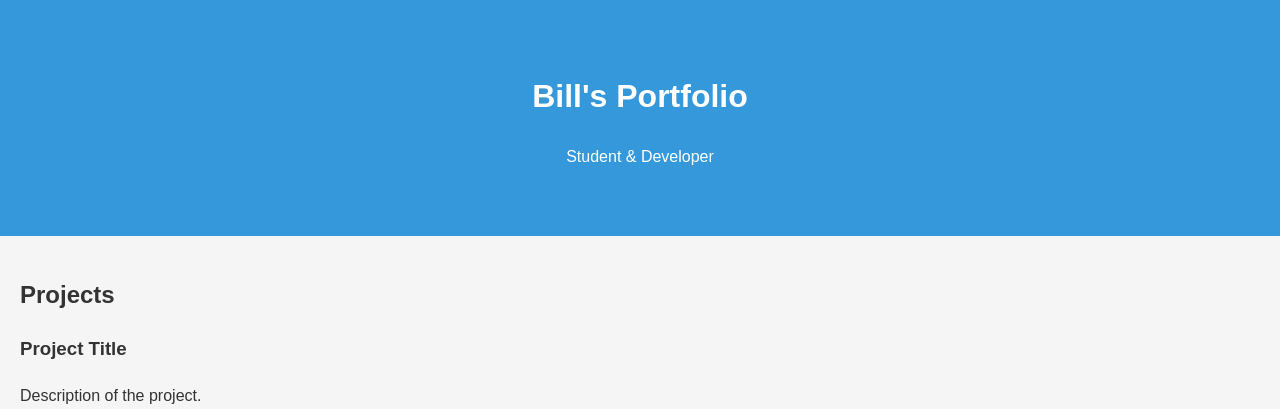
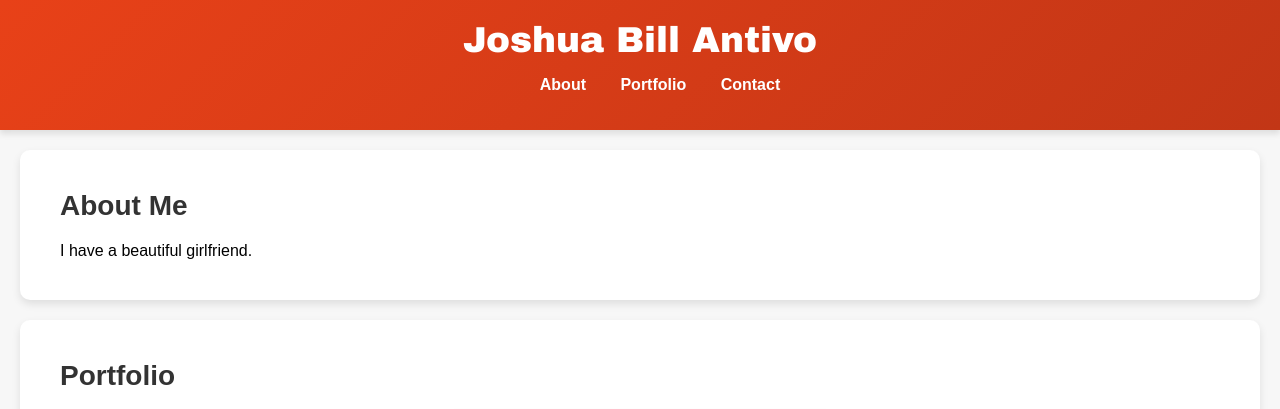
Before and after one commit to joshbill25/bill_portfolio, a PHP site: page / in a window 1280 px wide. Shown: the top 409 px of the page. Run offline with PHP 8.4, Linux system fonts and the light colour scheme.

Commit message:
Add files via upload

````diff
--- a/Bill Portfolio/index.html
+++ b/Bill Portfolio/index.html
@@ -1,24 +1,48 @@
-
 <!DOCTYPE html>
-<html>
+<html lang="en">
 <head>
-    <title>Your Name - Portfolio</title>
-    <link rel="stylesheet" type="text/css" href="style.css">
+    <meta charset="UTF-8">
+    <meta name="viewport" content="width=device-width, initial-scale=1.0">
+    <title>Bill Portfolio</title>
+    <link rel="stylesheet" href="style.css">
 </head>
 <body>
     <header>
-        <h1>Bill's Portfolio</h1>
-        <p>Student &amp; Developer</p>
+        <h1>Joshua Bill Antivo</h1>
+        <nav>
+            <ul>
+                <li><a href="#about">About</a></li>
+                <li><a href="#portfolio">Portfolio</a></li>
+                <li><a href="#contact">Contact</a></li>
+            </ul>
+        </nav>
     </header>
-    <section id="projects">
-        <h2>Projects</h2>
-        <!-- Add your project details here -->
+
+    <section id="about">
+        <h2>About Me</h2>
+        <p>I have a beautiful girlfriend.</p>
+    </section>
+
+    <section id="portfolio">
+        <h2>Portfolio</h2>
         <div class="project">
-            <h3>Project Title</h3>
-            <p>Description of the project.</p>
-            <a href="project-link">View Project</a>
-</div>
+            <img src="home%20page.jpg" alt="Project 1">
+            <h3>Project 1</h3>
+            <p>League of Legends.</p>
+        </div>
+        <div class="project">
+            <img src="desktop%20wallpaper.jpg" alt="Project 2">
+            <h3>Project 2</h3>
+            <p>Description of Project 2.</p>
+        </div>
+        <!-- Add more projects as needed -->
     </section>
+
+    <section id="contact">
+        <h2>Contact Me</h2>
+        <p>You can reach me at joshuabilljove@gmail.com</p>
+    </section>
+
     <footer>
         <p>&copy; 2023 Your Name</p>
     </footer>
--- a/Bill Portfolio/style.css
+++ b/Bill Portfolio/style.css
@@ -1,35 +1,87 @@
-```css
-/* Reset some default styles */
-body, h1, h2, p {
+/* Reset some default styles for consistency */
+body, h1, h2, h3, p {
     margin: 0;
     padding: 0;
 }
 
-/* Global styles */
 body {
-    font-family: Arial, sans-serif;
-    background-color: #f5f5f5;
-    color: #333;
-    line-height: 1.6;
-    margin: 0;
-    padding: 0;
+    font-family: 'Arial', sans-serif;
+    background-color: #f7f7f7;
 }
 
 header {
+    background: linear-gradient(135deg, #e84118, #c23616);
+    color: #fff;
+    padding: 20px;
     text-align: center;
-    padding: 50px;
-    background-color: #3498db;
-    color: #fff;
+    box-shadow: 0 4px 6px rgba(0, 0, 0, 0.1);
 }
 
-#projects {
-    padding: 20px;
+header h1 {
+    font-family: 'Arial Black', sans-serif;
+    font-size: 36px;
+    margin: 0;
+}
+
+nav ul {
+    list-style: none;
+}
+
+nav ul li {
+    display: inline;
+    margin: 0 15px;
+}
+
+nav a {
+    text-decoration: none;
+    color: #fff;
+    font-weight: bold;
+    font-size: 16px;
+    transition: color 0.3s;
+}
+
+nav a:hover {
+    color: #e84118;
+}
+
+section {
+    padding: 40px;
+    margin: 20px;
+    background-color: #fff;
+    border-radius: 10px;
+    box-shadow: 0 4px 8px rgba(0, 0, 0, 0.1);
+}
+
+section h2 {
+    font-size: 28px;
+    margin-bottom: 20px;
+    color: #333;
+}
+
+.project {
+    margin: 20px 0;
+    text-align: center;
+}
+
+.project img {
+    max-width: 100%;
+    height: auto;
+    border-radius: 10px;
+    box-shadow: 0 4px 8px rgba(0, 0, 0, 0.1);
+    transition: transform 0.3s;
+}
+
+.project img:hover {
+    transform: scale(1.05);
 }
 
 footer {
     text-align: center;
     padding: 10px;
-    background-color: #333;
+    background: #333;
     color: #fff;
+    font-size: 14px;
+    border-top: 1px solid #555;
 }
-```
+
+/* Add your unique styles here */
````
